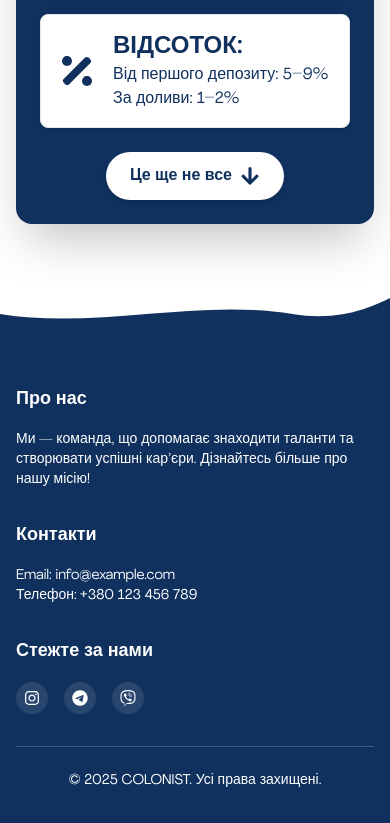
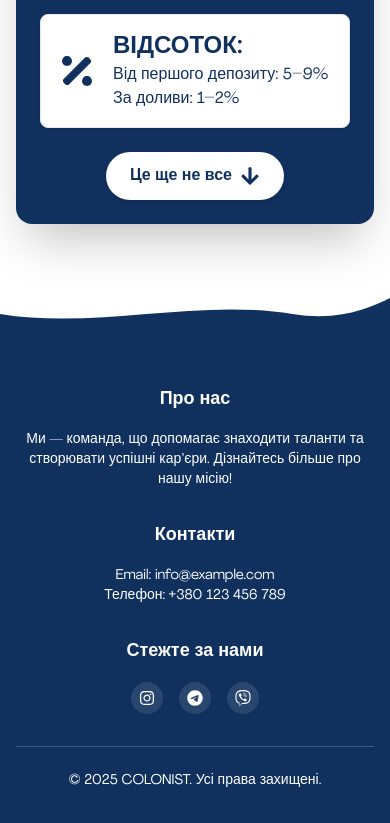
Before and after one commit to kenzay01/colonist, a Next.js app: page / in a window 390 px wide. Shown: the part 2012-2835 px from the top of the page. Built offline with nearby package versions, Linux system fonts and the light colour scheme; a web font is replaced by a local one.

Commit message:
centralize footer

```diff
--- a/componets/Footer.tsx
+++ b/componets/Footer.tsx
@@ -12,7 +12,7 @@ const Footer = () => {
         }
       `}</style>
       <div className="max-w-7xl mx-auto px-4 sm:px-6 lg:px-8 py-12 sm:py-16">
-        <div className="grid grid-cols-1 sm:grid-cols-3 gap-8 sm:gap-12 mb-8">
+        <div className="grid grid-cols-1 sm:grid-cols-3 gap-8 sm:gap-12 mb-8 text-center sm:text-left">
           {/* About Us */}
           <div>
             <h3 className="text-lg sm:text-xl font-bold mb-4">Про нас</h3>
@@ -34,7 +34,7 @@ const Footer = () => {
             <h3 className="text-lg sm:text-xl font-bold mb-4">
               Стежте за нами
             </h3>
-            <div className="flex space-x-4">
+            <div className="flex space-x-4 items-center justify-center sm:justify-start">
               <a
                 href="#"
                 className="w-8 h-8 bg-white/10 rounded-full flex items-center justify-center hover:bg-[var(--secondary-color)] transition-all duration-300"
```
